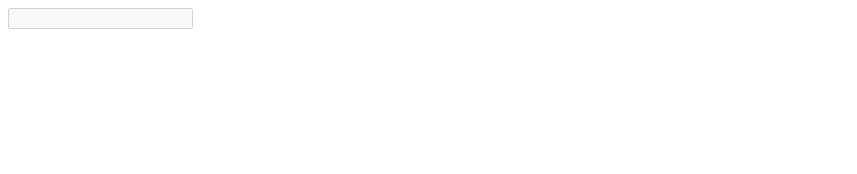
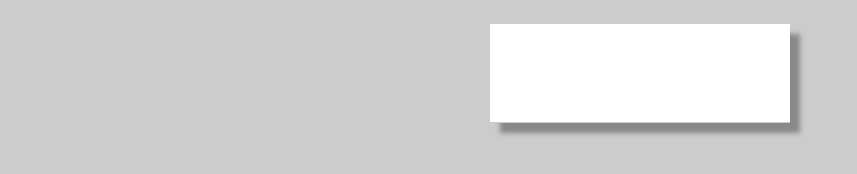
Before and after one commit to anadebarros/Password_Input_Keyboard, a plain HTML site: page index.html in a window 1280 px wide. Shown: the whole page, without its empty margins (0-857 px from the left). Drawn offline with Linux system fonts and the light colour scheme.

Commit message:
linked css and js to index

```diff
--- a/index.html
+++ b/index.html
@@ -5,6 +5,7 @@
 <head>
     <meta charset="UTF-8">
     <title>Login</title>
+    <link rel="stylesheet" type="text/css" href="main.css">
 
     <body>
 
@@ -29,6 +30,7 @@
 
         <div id="show"></div>
 
+        <script src="main.js" />
     </body>
 
 </html>
```
